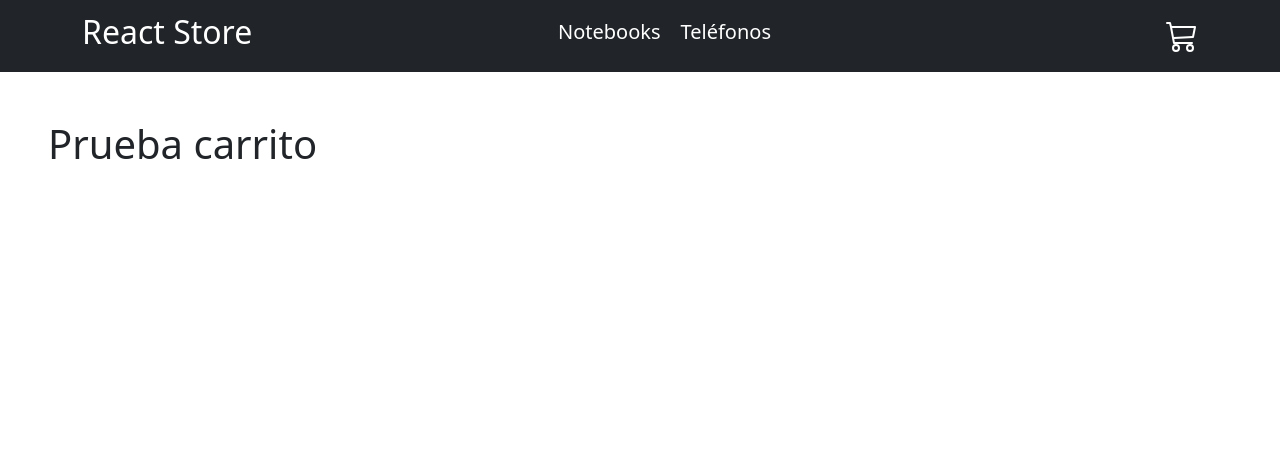
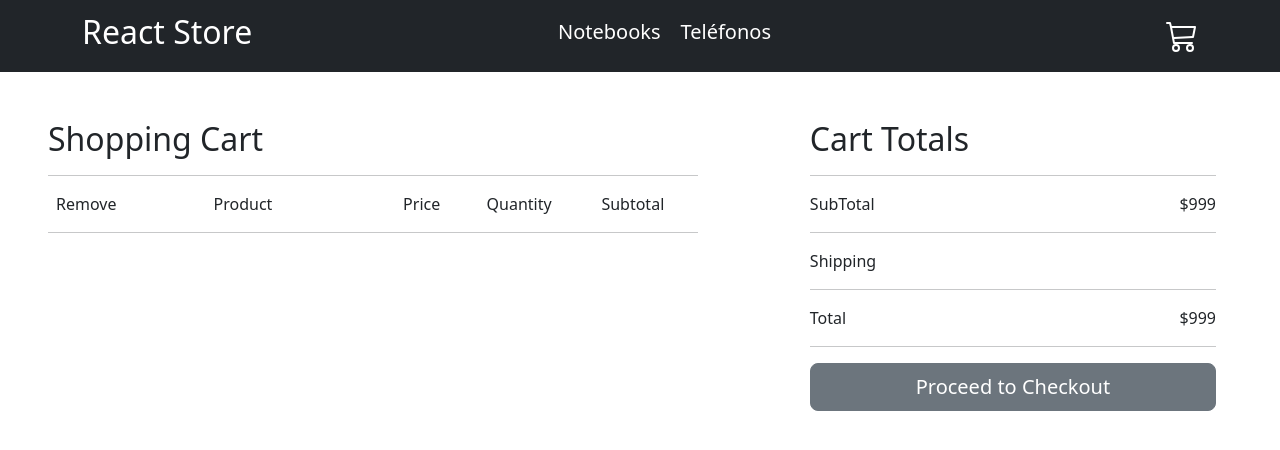
Before and after one commit to andymedina1/segunda-prueba, a React (Vite) app: page /cart in a window 1280 px wide. Shown: the top 450 px of the page. Built offline with nearby package versions, Linux system fonts and the light colour scheme.

Commit message:
Gran avance en el diseño de la página del carrito

```diff
--- a/src/components/Cart.jsx
+++ b/src/components/Cart.jsx
@@ -1,18 +1,91 @@
 import { useContext } from 'react'
 import { CartContext } from '../contexts/CartContext'
+import { Button } from 'react-bootstrap'
 
 function Cart () {
   const { cartList } = useContext(CartContext)
   return (
-    <div className='mt-5 ms-5'>
-      <h1>Prueba carrito</h1>
-      <div className='mt-5'>
-        {cartList.map(item =>
-          <ul key={item.id}>
-            <h6>{item.title}</h6>
-            <li>Precio unitario: {item.price}</li>
-            <li>Cantidad: {item.quantity} unidades</li>
-          </ul>)}
+    <main className='d-flex'>
+      <section className='m-5' style={{ width: '60%' }}>
+        <h2>Shopping Cart</h2>
+        <hr />
+        <div className='d-flex justify-content-around align-items-center'>
+          <div className='px-2 text-center' style={{ width: '10%' }}>
+            Remove
+          </div>
+          <div className='px-2 text-center' style={{ width: '40%' }}>
+            Product
+          </div>
+          <div className='px-2 text-center' style={{ width: '15%' }}>
+            Price
+          </div>
+          <div className='px-2 text-center' style={{ width: '15%' }}>
+            Quantity
+          </div>
+          <div className='px-2 text-center' style={{ width: '20%' }}>
+            Subtotal
+          </div>
+        </div>
+        <hr />
+        <div>
+          {cartList.map((item) => (
+            <CartItem key={item.id} item={item} />
+          ))}
+        </div>
+      </section>
+      <aside className='m-5 px-3' style={{ width: '40%' }}>
+        <h2>Cart Totals</h2>
+        <hr />
+        <section className='d-flex justify-content-between'>
+          <span>SubTotal</span>
+          <span>$999</span>
+        </section>
+        <hr />
+        <section className='d-flex justify-content-between'>
+          <span>Shipping</span>
+        </section>
+        <hr />
+        <section className='d-flex justify-content-between'>
+          <span>Total</span>
+          <span>$999</span>
+        </section>
+        <hr />
+        <Button variant='secondary' size='lg' style={{ width: '100%' }}>Proceed to Checkout</Button>
+      </aside>
+    </main>
+  )
+}
+
+function CartItem ({ item }) {
+  return (
+    <div className='d-flex justify-content-between align-items-center my-3'>
+      <div className='px-2 text-center' style={{ width: '10%' }}>
+        <button className='btn btn-danger'>X</button>
+      </div>
+      <div className='d-flex px-2' style={{ width: '40%' }}>
+        {' '}
+        <div className='d-flex justify-content-center' style={{ width: '50%' }}>
+          <img
+            src={item.pictureUrl}
+            alt={item.title}
+            style={{ width: '100px', height: 'auto' }}
+          />
+        </div>
+        <div
+          style={{ width: '50%' }}
+          className='d-flex text-center align-items-center'
+        >
+          <h6>{item.title}</h6>
+        </div>
+      </div>
+      <div className='px-2 text-center' style={{ width: '15%' }}>
+        <h6>${item.price}</h6>
+      </div>
+      <div className='px-2 text-center' style={{ width: '15%' }}>
+        <h6>{item.quantity}</h6>
+      </div>
+      <div className='px-2 text-center' style={{ width: '20%' }}>
+        <h6>$SUBTOTAL{item.price * item.quantity}</h6>
       </div>
     </div>
   )
```
